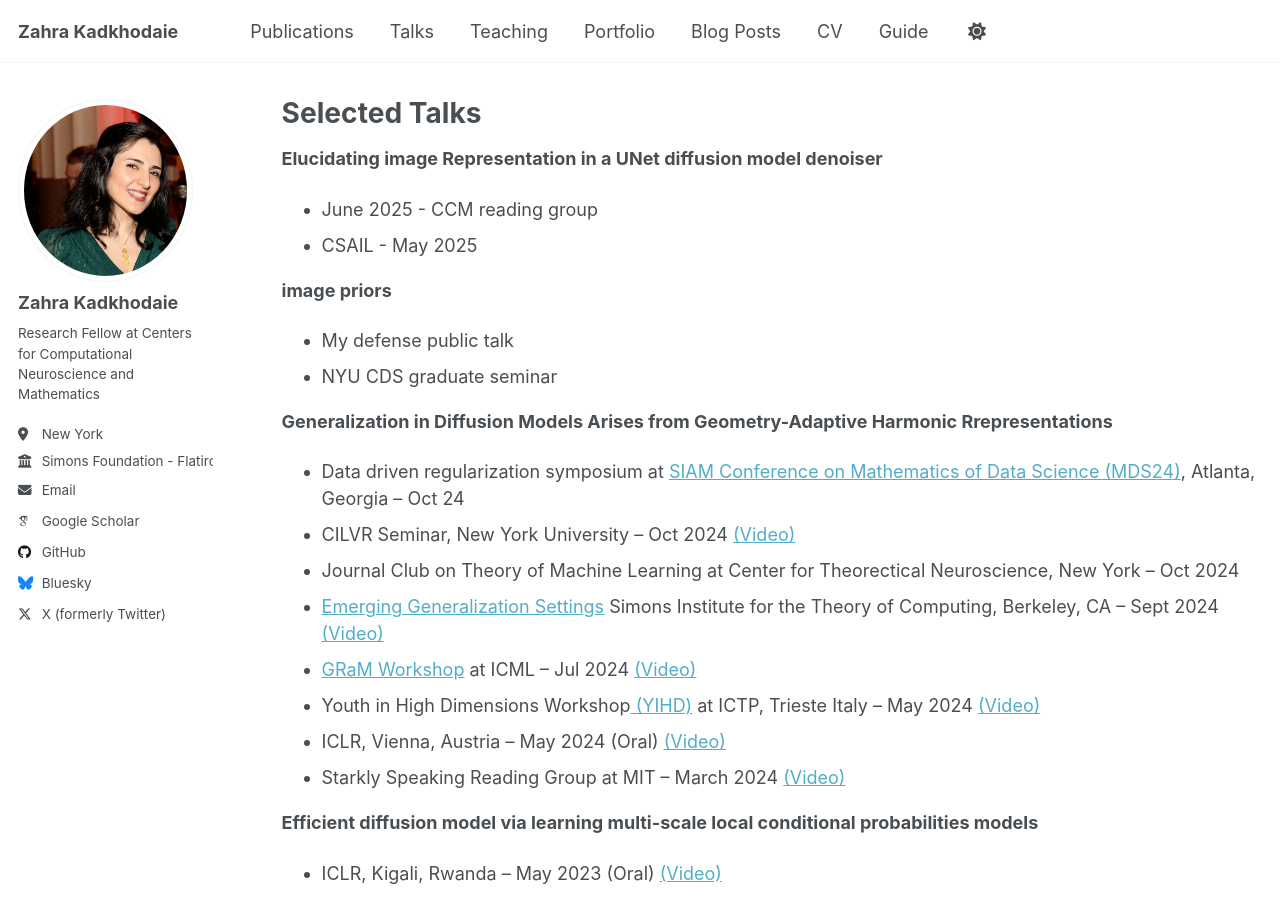
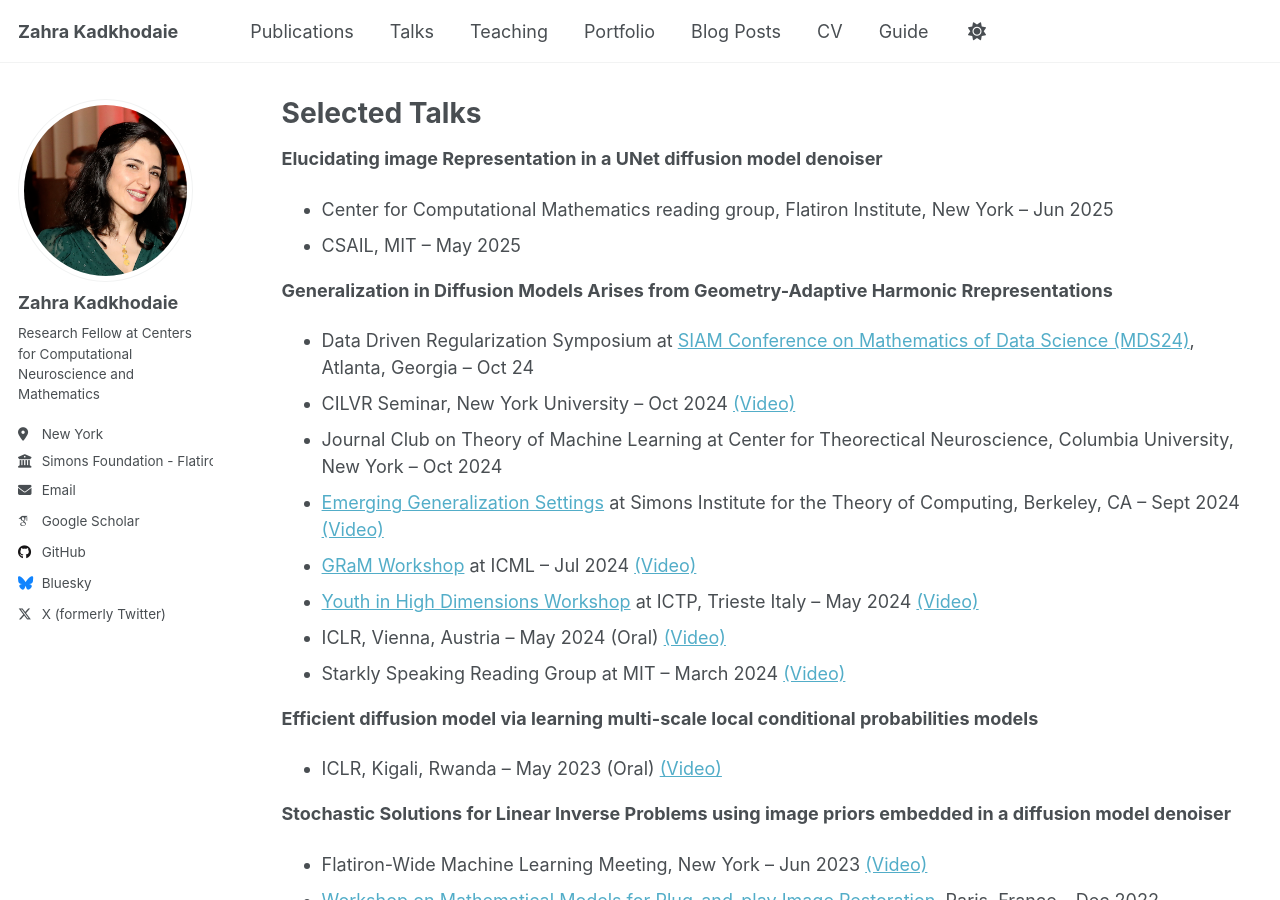
Before and after one commit to Zahra-Kadkhodaie/Zahra-Kadkhodaie.github.io, a Jekyll site: the page built from _pages/talks.md, in a window 1280 px wide and 900 px high. Built offline with Jekyll 4.4.1, drawn with Linux system fonts in a browser that asks for light colours; some web fonts are replaced; a script that is not in the unit is left out.

Commit message:
add talks4

```diff
--- a/_pages/talks.md
+++ b/_pages/talks.md
@@ -8,22 +8,22 @@ author_profile: true
 
 **Elucidating image Representation in a UNet diffusion model denoiser**
 <!-- June 2025 - our lab meeting-->
-- June 2025 - CCM reading group
-- CSAIL - May 2025
+- Center for Computational Mathematics reading group, Flatiron Institute, New York -- Jun 2025
+- CSAIL, MIT -- May 2025
 
-**image priors**
+<!--**image priors**
 - My defense public talk
-- NYU CDS graduate seminar
+- NYU CDS graduate seminar-->
 
 **Generalization in Diffusion Models Arises from Geometry-Adaptive Harmonic Rrepresentations**
-- Data driven regularization symposium at <a href="https://www.siam.org/conferences-events/past-event-archive/mds24/" target="_blank">SIAM Conference on Mathematics of Data Science (MDS24)</a>, Atlanta, Georgia -- Oct 24
+- Data Driven Regularization Symposium at <a href="https://www.siam.org/conferences-events/past-event-archive/mds24/" target="_blank">SIAM Conference on Mathematics of Data Science (MDS24)</a>, Atlanta, Georgia -- Oct 24
 - CILVR Seminar, New York University -- Oct 2024 <a href="https://stream.nyu.edu/media/CILVR%20Seminar%3A%209th%20October%2C%202024/1_gfw3hwob" target="_blank">(Video)</a>
-- Journal Club on Theory of Machine Learning at Center for Theorectical Neuroscience, New York -- Oct 2024
-- <a href="https://simons.berkeley.edu/workshops/emerging-generalization-settings" target="_blank">Emerging Generalization Settings</a> Simons Institute for the Theory of Computing, Berkeley, CA -- Sept 2024 <a href="https://www.youtube.com/watch?v=BsX3FzIPVDQ" target="_blank">(Video)<a>
+- Journal Club on Theory of Machine Learning at Center for Theorectical Neuroscience, Columbia University, New York -- Oct 2024
+- <a href="https://simons.berkeley.edu/workshops/emerging-generalization-settings" target="_blank">Emerging Generalization Settings</a> at Simons Institute for the Theory of Computing, Berkeley, CA -- Sept 2024 <a href="https://www.youtube.com/watch?v=BsX3FzIPVDQ" target="_blank">(Video)<a>
 - <a href="https://gram-workshop.github.io/" target="_blank">GRaM Workshop</a> at ICML -- Jul 2024 <a href="https://slideslive.com/39022248/generalization-in-diffusion-models-arises-from-geometryadaptive-harmonic-representations?ref=speaker-23489" target="_blank">(Video)</a>
 <!-- FI internal workshop on diffusion model and representation correspondence -->
 <!-- Luca’s lab meeting -->
-- Youth in High Dimensions Workshop<a href="https://indico.ictp.it/event/10478" target="_blank"> (YIHD)</a> at ICTP, Trieste Italy -- May 2024 <a href="https://www.youtube.com/watch?v=zMmFgy2mXz8&list=PLRwcSE2bmyByAJzy0cvK-Fgp_WZ4qm6U0&index=5" target="_blank">(Video)</a>
+- <a href="https://indico.ictp.it/event/10478" target="_blank">Youth in High Dimensions Workshop</a> at ICTP, Trieste Italy -- May 2024 <a href="https://www.youtube.com/watch?v=zMmFgy2mXz8&list=PLRwcSE2bmyByAJzy0cvK-Fgp_WZ4qm6U0&index=5" target="_blank">(Video)</a>
 - ICLR, Vienna, Austria -- May 2024 (Oral) <a href="https://slideslive.com/embed/presentation/39020004?js_embed_version=3&embed_init_token=eyJhbGciOiJIUzI1NiJ9.eyJpYXQiOjE3MTYxMzg1MDMsImV4cCI6MTcxNjI2ODEwMywidSI6eyJ1dWlkIjoiNWY1OTY5ZDEtYzM4Yy00OTM1LTgwZmUtMTU3ODg5MTJjNTI3IiwiaSI6bnVsbCwiZSI6bnVsbCwibSI6ZmFsc2V9LCJkIjoiaWNsci5jYyJ9.tWfuMfKLTH8AhUqoZimG0tMYm3_YCO4G1Up7fKvo_qA&embed_parent_url=https%3A%2F%2Ficlr.cc%2Fvirtual%2F2024%2Fsession%2F15088" target="_blank">(Video)</a>
 - Starkly Speaking Reading Group at MIT -- March 2024 <a href="https://www.youtube.com/watch?v=V_t6QppPbwQ" target="_blank">(Video)</a>
 <!-- FI workshop on diffusion- generalization -->
```
